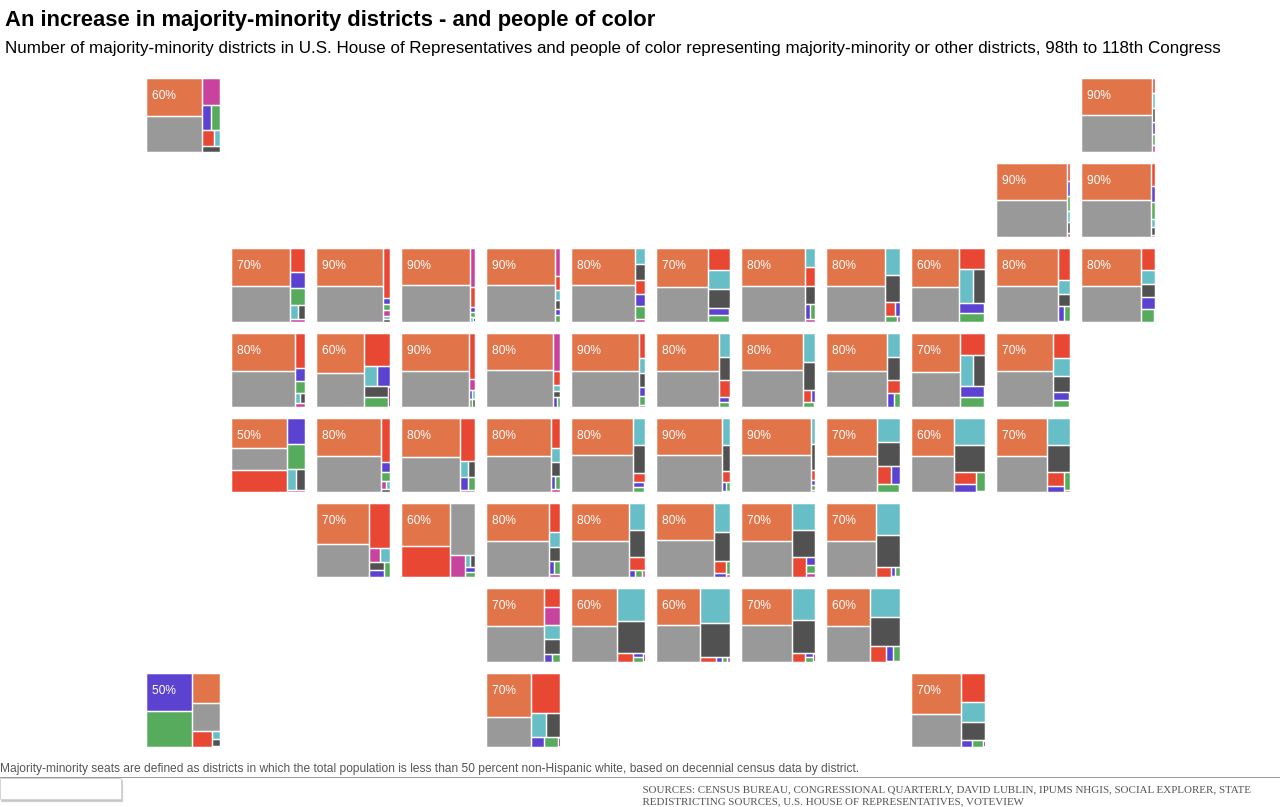
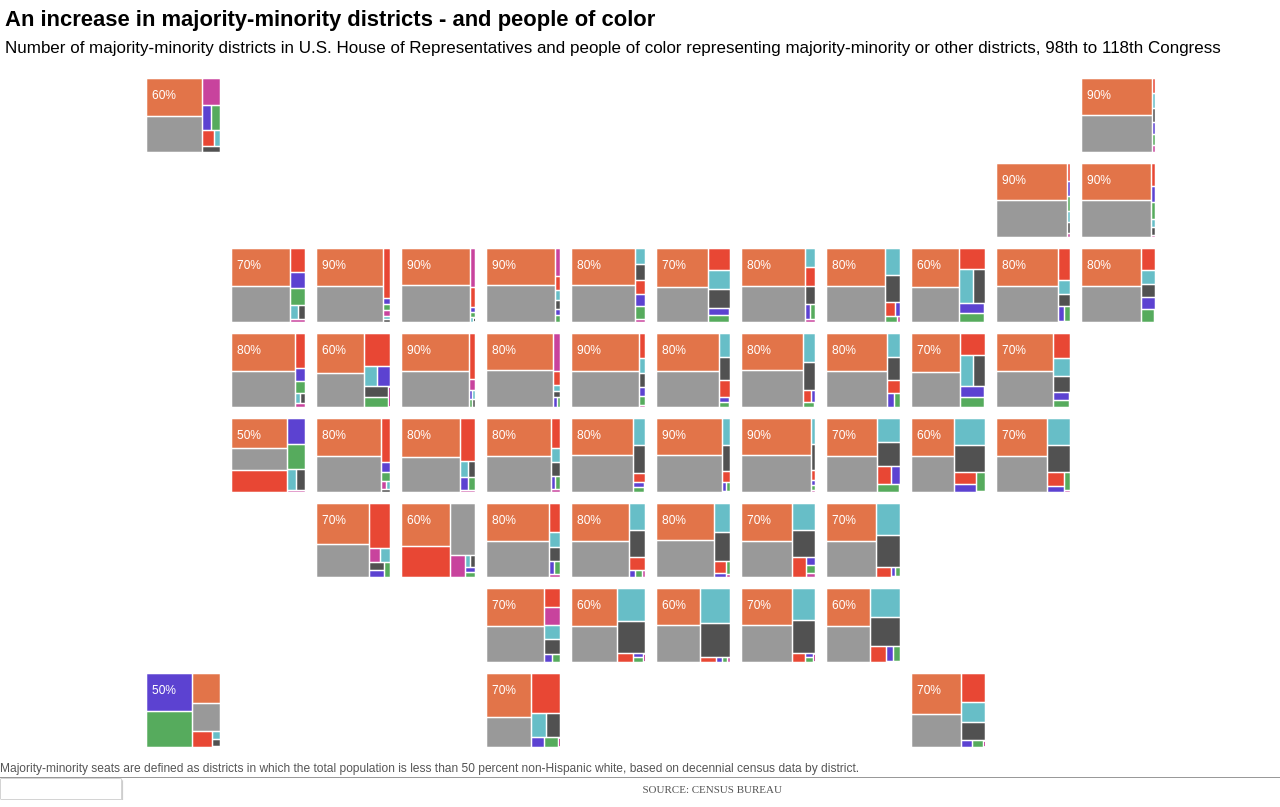
Before and after one commit to poojadantewadia/USGridMap, a plain HTML site: page index.html in a window 1280 px wide. Drawn offline with nearby package versions, Linux system fonts and the light colour scheme.

Commit message:
Update index.html

```diff
--- a/index.html
+++ b/index.html
@@ -137,8 +137,7 @@
         <div class="subFooter">
             <div style="width: 50%;"></div>
             <div style="width: 50%;">
-                SOURCES: CENSUS BUREAU, CONGRESSIONAL QUARTERLY, DAVID LUBLIN, IPUMS NHGIS, SOCIAL EXPLORER, STATE
-                REDISTRICTING SOURCES, U.S. HOUSE OF REPRESENTATIVES, VOTEVIEW</div>
+                SOURCE: CENSUS BUREAU</div>
 
         </div>
     </div>
```
